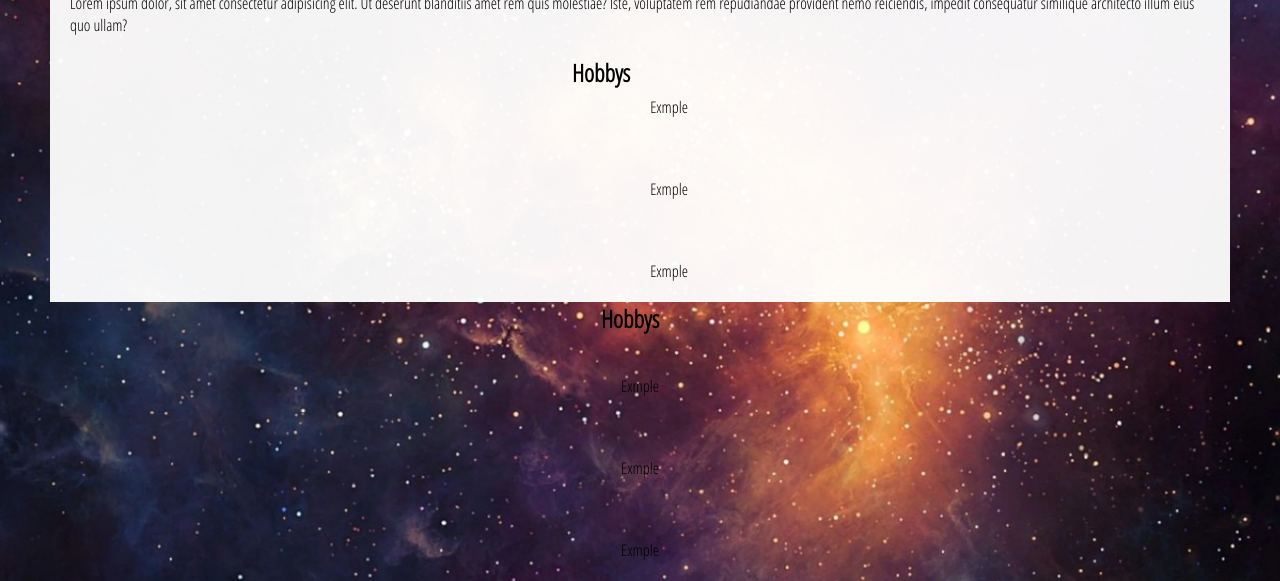
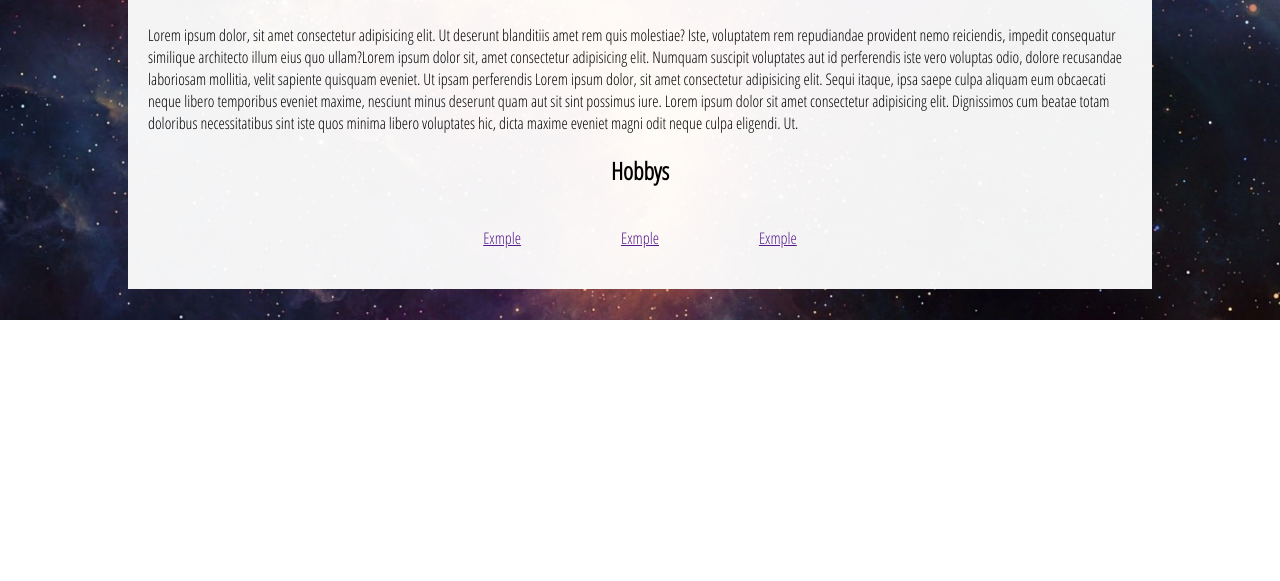
Before and after one commit to Zaid0307/personal-webside, a plain HTML site: page index.html in a window 1280 px wide. Shown: the part 480-1061 px from the top of the page. After the commit the page ends 800 px from the top, so only its background shows below. Drawn offline with Linux system fonts and the light colour scheme.

Commit message:
try to save new data

```diff
--- a/Styles/styles.css
+++ b/Styles/styles.css
@@ -36,11 +36,13 @@ main {
 
 .container .background {
   background-color: rgba(255, 255, 255, 0.95);
-  margin: 175px 50px 0px 50px;
+  margin-top: 175px;
   border-radius: 10px 10px 0px 0px;
   display: flex;
   flex-direction: column;
   align-items: center;
+  margin-left: 10%;
+  margin-right: 10%;
 }
 .container h1 {
   font-size: 60px;
@@ -50,25 +52,8 @@ main {
   font-weight: 5px;
 }
 /* top section till the first p tag*/
-.hobby {
+.icons {
   display: flex;
-  justify-content: center;
-  flex-wrap: wrap;
+  gap: 100px;
+  padding: 40px;
 }
-.symbol {
-  display: flex;
-  flex-direction: column;
-
-/* mid section Symbol */
-.hobby {
-  display: flex;
-  flex-direction: column;
-  align-items: center;
-  align-content: center;
-  background-color: rgba(255, 255, 255, 0.95);
-}
-.hobby1 {
-}
-.symbol {
-  display: flex;
-  flex-direction: row;
--- a/index.html
+++ b/index.html
@@ -1,15 +1,16 @@
 <!DOCTYPE html>
 <html lang="en">
   <head>
-    <meta charset="UTF-8" />
-    <meta http-equiv="X-UA-Compatible" content="IE=edge" />
-    <meta name="viewport" content="width=device-width, initial-scale=1.0" />
     <link
       rel="stylesheet"
       type="text/css"
       href="/Styles/styles.css"
       media="screen"
     />
+    <meta charset="UTF-8" />
+    <meta http-equiv="X-UA-Compatible" content="IE=edge" />
+    <meta name="viewport" content="width=device-width, initial-scale=1.0" />
+
     <title>Zaid Ahmed Lonne</title>
   </head>
   <body>
@@ -23,40 +24,31 @@
             Lorem ipsum dolor, sit amet consectetur adipisicing elit. Ut
             deserunt blanditiis amet rem quis molestiae? Iste, voluptatem rem
             repudiandae provident nemo reiciendis, impedit consequatur similique
-            architecto illum eius quo ullam?
+            architecto illum eius quo ullam?Lorem ipsum dolor sit, amet
+            consectetur adipisicing elit. Numquam suscipit voluptates aut id
+            perferendis iste vero voluptas odio, dolore recusandae laboriosam
+            mollitia, velit sapiente quisquam eveniet. Ut ipsam perferendis
+            Lorem ipsum dolor, sit amet consectetur adipisicing elit. Sequi
+            itaque, ipsa saepe culpa aliquam eum obcaecati neque libero
+            temporibus eveniet maxime, nesciunt minus deserunt quam aut sit sint
+            possimus iure. Lorem ipsum dolor sit amet consectetur adipisicing
+            elit. Dignissimos cum beatae totam doloribus necessitatibus sint
+            iste quos minima libero voluptates hic, dicta maxime eveniet magni
+            odit neque culpa eligendi. Ut.
           </p>
-
           <!-- Top section, first Container Biography section-->
           <!--Interests-->
-          <div class="hobby">
-            <div class="tittl">
-              <h2>Hobbys</h2>
-            </div>
-            <div class="Symbol">
-              <p>Exmple</p>
-              <p>Exmple</p>
-              <p>Exmple</p>
-            </div>
+
+          <h2>Hobbys</h2>
+          <div>
+            <div class="icons">
+            <a href="">Exmple</a>
+            <a href="">Exmple</a>
+            <a href="">Exmple</a>
           </div>
           <!--Interests-->
         </div>
-
-        <!-- Top section, first Container Biography section-->
-        <!--Interests-->
-        <div class="hobby">
-          <div">
-            <h2>Hobbys</h2>
-            <div class="Symbol">
-                <div class="p">
-              <p>Exmple</p>
-              <p>Exmple</p>
-              <p>Exmple</p>
-                </div>
-            </div>
-          </div>
-        </div>
-        <!--Interests-->
       </div>
-    </main>
-  </body>
-</html>
+      </main>
+    </body>
+    </html>
```
